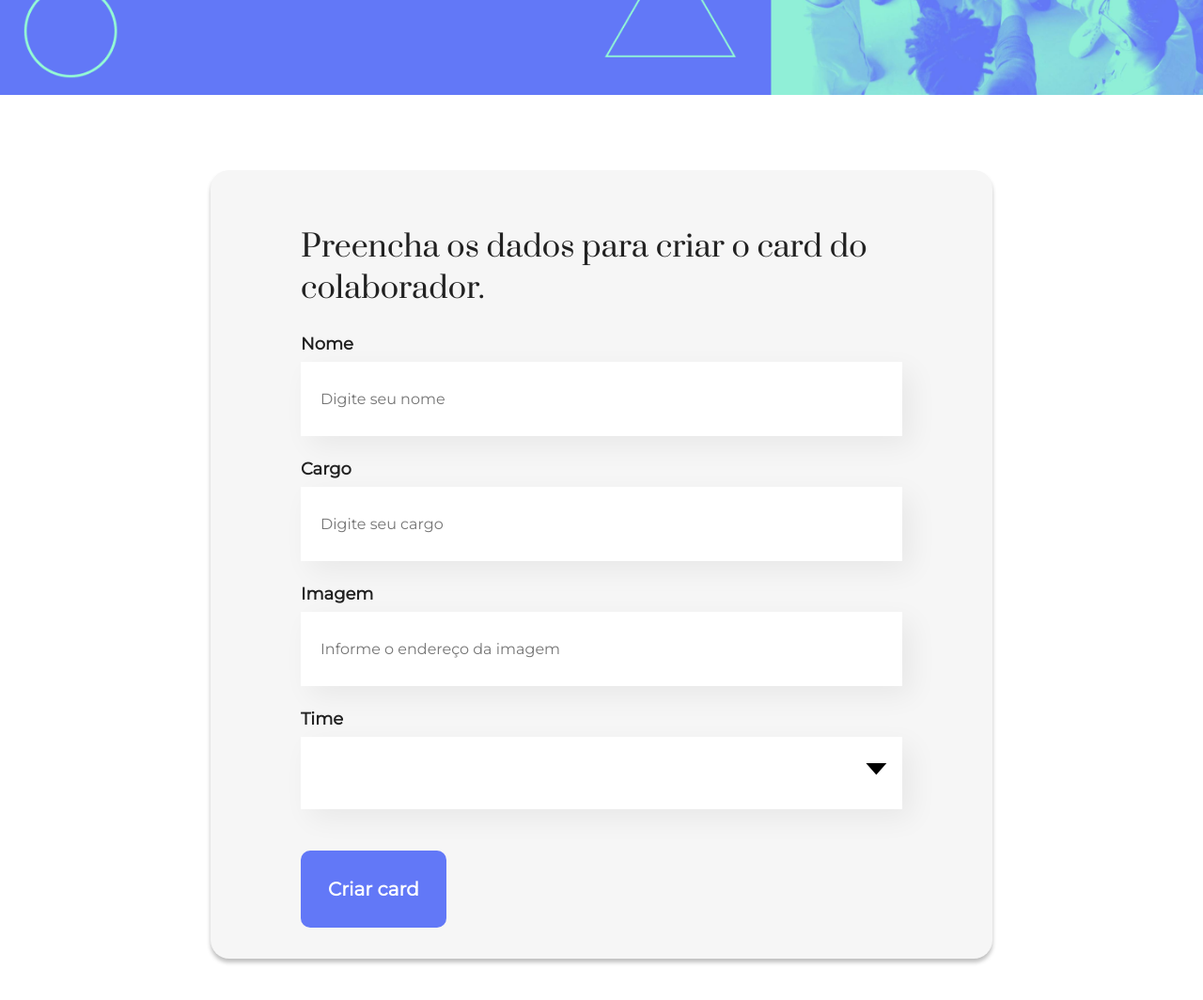
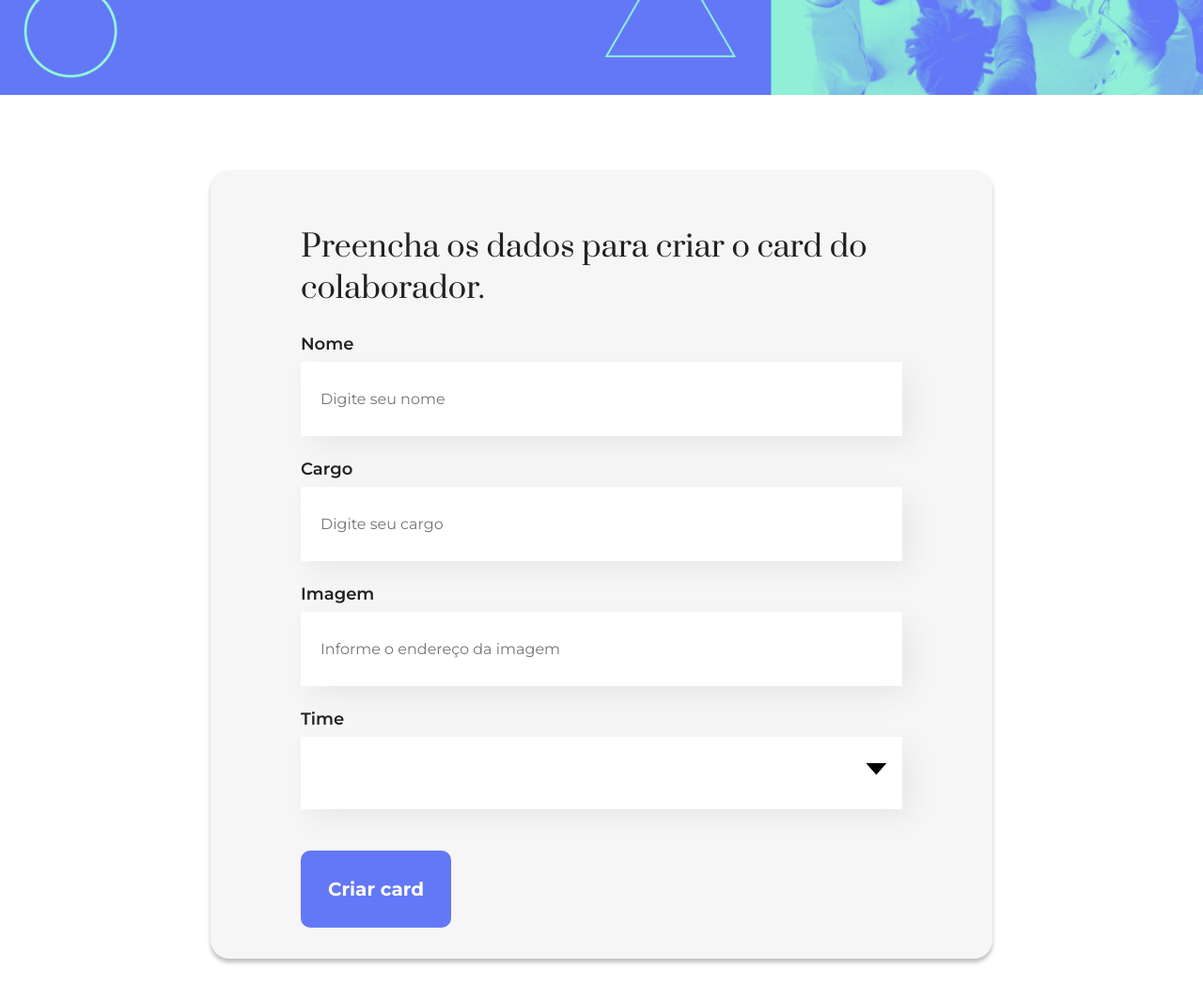
Before and after one commit to jeff-pedro/learn-react-organo, a JavaScript app: page / in a window 1280 px wide. Shown: the part 393-1457 px from the top of the page at 94% size. Built offline with nearby package versions, Linux system fonts and the light colour scheme; the HTML template or start-up script is replaced by a standard one.

Commit message:
corrigindo import de fontes no css

```diff
--- a/src/componentes/Botao/Botao.css
+++ b/src/componentes/Botao/Botao.css
@@ -1,4 +1,4 @@
-@import url('https://fonts.googleapis.com/css2?family=Montserrat:ital,wght@0,400,600,700;1,400,600,700&display=swap');
+@import url('https://fonts.googleapis.com/css2?family=Montserrat:ital,wght@0,100..900;1,100..900&display=swap');
 
 .botao {
   padding: 29px;
--- a/src/componentes/CampoTexto/CampoTexto.css
+++ b/src/componentes/CampoTexto/CampoTexto.css
@@ -1,4 +1,4 @@
-@import url('https://fonts.googleapis.com/css2?family=Montserrat:ital,wght@0,400,600;1,400,600&display=swap');
+@import url('https://fonts.googleapis.com/css2?family=Montserrat:ital,wght@0,100..900;1,100..900&display=swap');
 
 .campo-texto {
   margin: 24px 0;
--- a/src/componentes/ListaSuspensa/ListaSuspensa.css
+++ b/src/componentes/ListaSuspensa/ListaSuspensa.css
@@ -1,4 +1,4 @@
-@import url('https://fonts.googleapis.com/css2?family=Montserrat:ital,wght@0,400,600;1,400,600&display=swap');
+@import url('https://fonts.googleapis.com/css2?family=Montserrat:ital,wght@0,100..900;1,100..900&display=swap');
 
 .lista-suspensa {
   position: relative;
```
